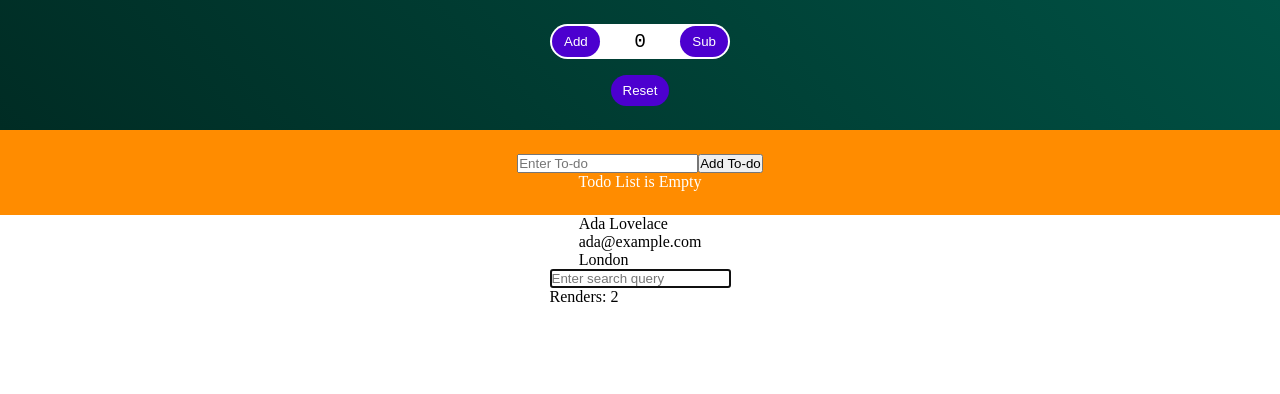
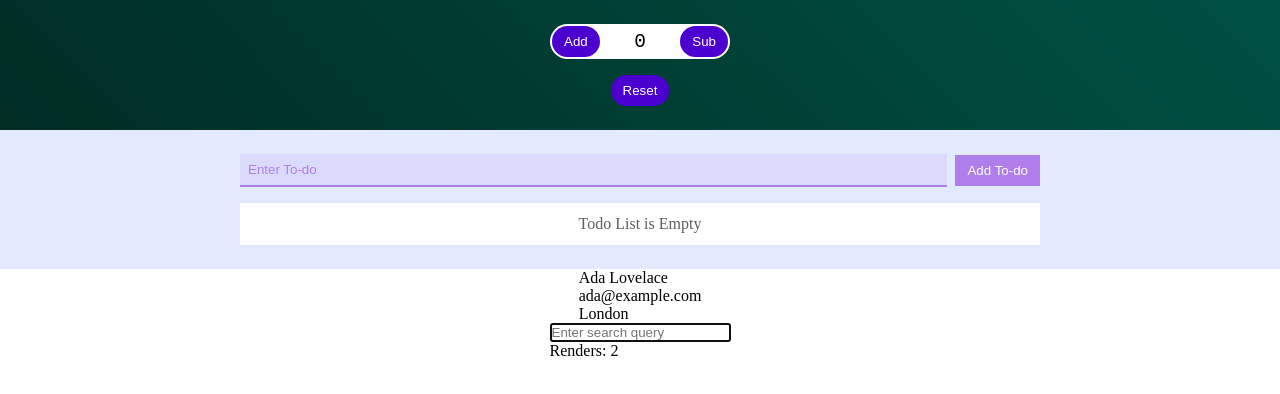
Before and after one commit to Adebayorr/react-hooks, a React (Vite) app: page / in a window 1280 px wide. Shown: the top 394 px of the page. Built offline with nearby package versions, Linux system fonts and the light colour scheme.

Commit message:
add styling to TodoList component

```diff
--- a/src/App.css
+++ b/src/App.css
@@ -47,5 +47,58 @@
 }
 
 .todo-container {
-    background-color: darkorange;
+    background-color: #E3E9FF;
 }
+
+.todo-input-container {
+    display: flex;
+    justify-content: space-between;
+    align-items: center;
+    gap: 8px;
+    width: 75%;
+    max-width: 800px;
+    margin: 0 auto;
+    margin-bottom: 16px;
+}
+
+.todo-input {
+    border: none;
+    border-bottom: 2px solid #AF7EEA;
+    color: white;
+    background-color: #AF7EEA23;
+    padding: 8px;
+    color: #AF7EEA;
+    flex-grow: 1;
+}
+
+.todo-input::placeholder {
+    color: #AF7EEA;
+}
+
+.add-todo-btn {
+    background-color: #AF7EEA;
+    padding: 8px 12px;
+    border: none;
+    color: white;
+}
+
+.todo-list {
+    display: flex;
+    justify-content: center;
+    align-items: center;
+    flex-direction: column;
+    background-color: white;
+    width: 75%;
+    max-width: 800px;
+    margin: 0 auto;
+    color: rgb(95, 94, 94);
+    padding: 12px;
+}
+
+li {
+    display: flex;
+    justify-content: space-between;
+    align-items: center;
+    width: 100%;
+    margin-bottom: 4px;
+}
--- a/src/components/TodoList.jsx
+++ b/src/components/TodoList.jsx
@@ -26,16 +26,20 @@ function TodoList () {
     }
     return (
         <div className="todo-container">
+            <div className="todo-input-container">
                 <input
                     type="text"
                     placeholder="Enter To-do"
                     value={todo}
                     onChange={addTodoItem}
+                    className="todo-input"
                 />
                 <button
                     onClick={UpdateTodoList}
+                    className="add-todo-btn"
                 >Add To-do</button>
-            <ul>
+            </div>
+            <ul className="todo-list">
                 {list.length === 0 && <p>Todo List is Empty</p>}
                 {list.map(item => (
                     <li key={item.id}>
```
Lines whose indentation alone changed are shown as unchanged.
